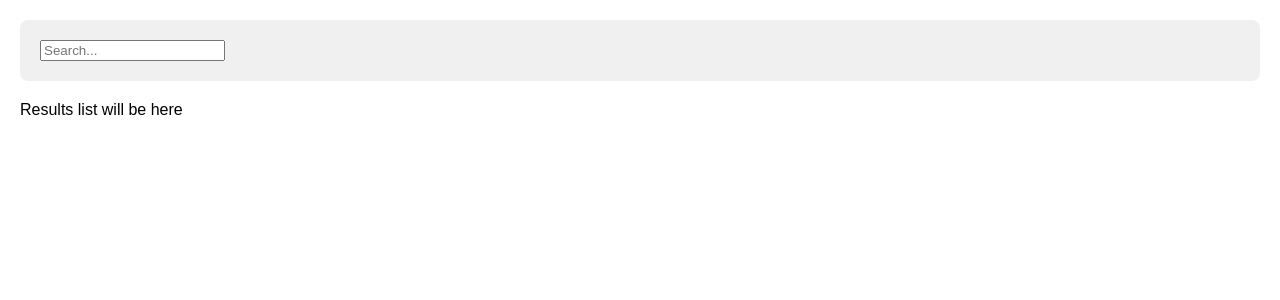
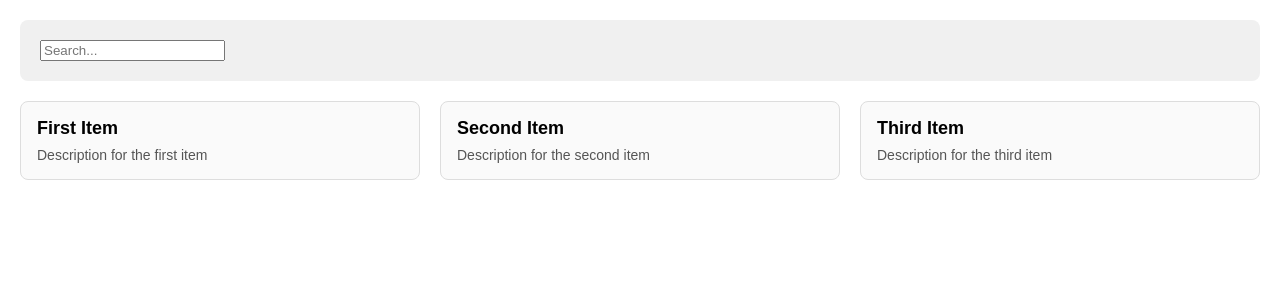
Before and after one commit to a-heras/rsschool-react, a React (Vite) app: page / in a window 1280 px wide. Shown: the top 300 px of the page. Built offline with nearby package versions, Linux system fonts and the light colour scheme.

Commit message:
feat: add Feature 3: Search Results Display

```diff
--- /dev/null
+++ b/src/components/Card/Card.css
@@ -0,0 +1,20 @@
+.card {
+    flex: 1;
+    padding: 16px;
+    border: 1px solid #ddd;
+    border-radius: 8px;
+    background: #fafafa;
+     margin-bottom: 12px;
+}
+
+.card-title {
+    margin: 0 0 8px 0;
+    font-size: 18px;
+    font-weight: bold;
+}
+
+.card-description {
+    margin: 0;
+    font-size: 14px;
+    color: #555;
+}
--- a/src/components/Card/Card.tsx
+++ b/src/components/Card/Card.tsx
@@ -0,0 +1,20 @@
+import { Component } from "react";
+import { type Item } from "../../types/item";
+import "./Card.css";
+
+interface CardProps {
+    item: Item;
+}
+
+export class Card extends Component<CardProps> {
+    render() {
+        const {item} = this.props;
+
+        return(
+            <div className="card">
+                <h3 className="card-title">{item.name}</h3>
+                <p className="card-description">{item.description}</p>
+            </div>
+        );
+    }
+}
--- /dev/null
+++ b/src/components/CardList/CardList.css
@@ -0,0 +1,5 @@
+.card-list {
+    display: flex;
+    gap: 20px;
+    justify-content: space-between;
+}
--- a/src/components/CardList/CardList.tsx
+++ b/src/components/CardList/CardList.tsx
@@ -0,0 +1,19 @@
+import { Component } from "react";
+import { type Item } from "../../types/item";
+import { Card } from "../Card/Card";
+import "./CardList.css"
+interface CardListProps {
+    items: Item[];
+}
+
+export class CardList extends Component<CardListProps> {
+    render() {
+        return(
+            <div className="card-list ">
+                {this.props.items.map((item, index) => (
+                    <Card key={index} item={item} />
+                ))}
+            </div>
+        );
+    }
+}
--- a/src/pages/SearchPage.tsx
+++ b/src/pages/SearchPage.tsx
@@ -1,13 +1,21 @@
 import { Component } from "react";
 import { Main } from "../layout/Main/Main";
 import { Search } from "../components/Search/Search";
+import { CardList } from "../components/CardList/CardList";
+import { type Item } from "../types/item";
 
 export class SearchPage extends Component {
+    private mockResults: Item[] = [
+        { name: "First Item", description: "Description for the first item" },
+        { name: "Second Item", description: "Description for the second item" },
+        { name: "Third Item", description: "Description for the third item" },
+    ];
+
     render() {
         return (
             <Main
                 search={<Search />}
-            results={<div>Results list will be here</div>}
+                results={<CardList items={this.mockResults} />}
             />
         );
     }
--- a/src/types/item.ts
+++ b/src/types/item.ts
@@ -0,0 +1,4 @@
+export interface Item {
+  name: string;
+  description: string;
+}
```
Lines whose indentation alone changed are shown as unchanged.
